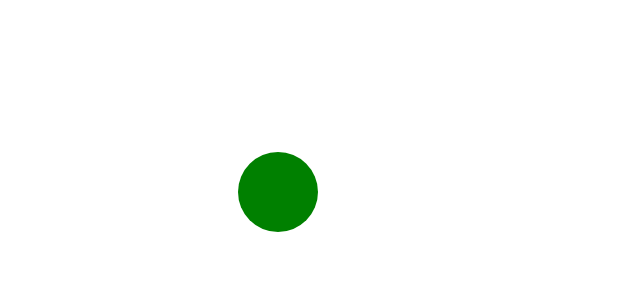
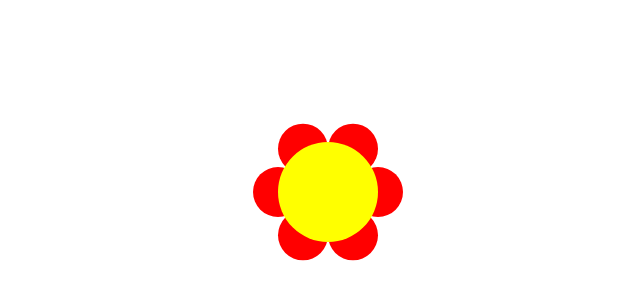
Before and after one commit to Albx68/plant, a React (Vite) app: page / in a window 1280 px wide. Shown: the part 208-508 px from the top of the page, without its empty margins (312-952 px from the left). Built offline with nearby package versions, Linux system fonts and the light colour scheme.

Commit message:
create flower

```diff
--- a/src/App.tsx
+++ b/src/App.tsx
@@ -1,16 +1,122 @@
 import "./App.css";
 
 function App() {
-
   return (
     <>
-      <div className="bg-red-400 text-red-900">
-      <svg width="200" height="100" className="bg-white">
-<circle cx="50" cy="50" r="40" fill="green"/>
-      </svg>
-     </div>
+      <div className="">
+        <CreateFlower
+          radius={50}
+          petalCount={6}
+          petalHeight={90}
+          petalColor="red"
+          baseColor="yellow"
+        />
+      </div>
     </>
   );
 }
 
 export default App;
+
+const CreateFlower = ({
+  radius,
+  petalCount,
+  petalHeight,
+  petalColor,
+  baseColor,
+}: {
+  radius: number;
+  petalCount: number;
+  petalHeight: number;
+  petalColor: string;
+  baseColor: string;
+}) => {
+  const height = radius * 2 + petalHeight * 2;
+  const width = radius * 2 + petalHeight * 2;
+  const cx = width / 2;
+  const cy = height / 2;
+  const ellipses = calculateEllipsesAroundCircle(
+    cx,
+    cy,
+    radius,
+    petalCount,
+    height,
+    width
+  );
+  return (
+    <svg width={width} height={height}>
+      {ellipses.map((ellipse, index) => {
+        return <ellipse key={index} {...ellipse} fill={petalColor} />;
+      })}
+      <circle cx={cx} cy={cy} r={radius} fill={baseColor} />
+    </svg>
+  );
+};
+
+type Line = {
+  x1: number;
+  y1: number;
+  x2: number;
+  y2: number;
+};
+
+const calculateLinesAroundCircle = (
+  centerX: number,
+  centerY: number,
+  radius: number,
+  lineCount: number
+): Line[] => {
+  const lineMargin = radius * 0.2;
+  const lines: Line[] = [];
+  const angleStep = (2 * Math.PI) / lineCount; // Divide the circle into equal parts
+
+  for (let i = 0; i < lineCount; i++) {
+    const angle = angleStep * i;
+
+    const x1 = centerX + (radius + lineMargin) * Math.cos(angle);
+    const y1 = centerY + (radius + lineMargin) * Math.sin(angle);
+
+    const x2 = centerX + (radius + lineMargin + 20) * Math.cos(angle);
+    const y2 = centerY + (radius + lineMargin + 20) * Math.sin(angle);
+
+    lines.push({ x1, y1, x2, y2 });
+  }
+
+  return lines;
+};
+
+const calculateEllipsesAroundCircle = (
+  centerX: number,
+  centerY: number,
+  radius: number,
+  ellipseCount: number,
+  svgWidth: number,
+  svgHeight: number
+) => {
+  // Dynamically calculate ellipse radii based on number of petals and SVG size
+  const maxRadiusX = svgWidth / 2 - 10; // Leave some margin
+  const maxRadiusY = svgHeight / 2 - 10; // Leave some margin
+
+  // Calculate ellipse size based on number of petals, ensuring they fit in the SVG container
+  const ellipseRx = Math.min(maxRadiusX / Math.sqrt(ellipseCount), radius / 2); // Scale by number of petals and radius
+  const ellipseRy = Math.min(maxRadiusY / Math.sqrt(ellipseCount), radius / 2);
+
+  const ellipses: { cx: number; cy: number; rx: number; ry: number }[] = [];
+  const angleStep = (2 * Math.PI) / ellipseCount; // Divide the circle into equal parts
+
+  for (let i = 0; i < ellipseCount; i++) {
+    const angle = angleStep * i;
+    // Calculate the center position for the ellipse
+    const cx = centerX + radius * Math.cos(angle);
+    const cy = centerY + radius * Math.sin(angle);
+
+    ellipses.push({
+      cx,
+      cy,
+      rx: ellipseRx,
+      ry: ellipseRy,
+    });
+  }
+
+  return ellipses;
+};
```
